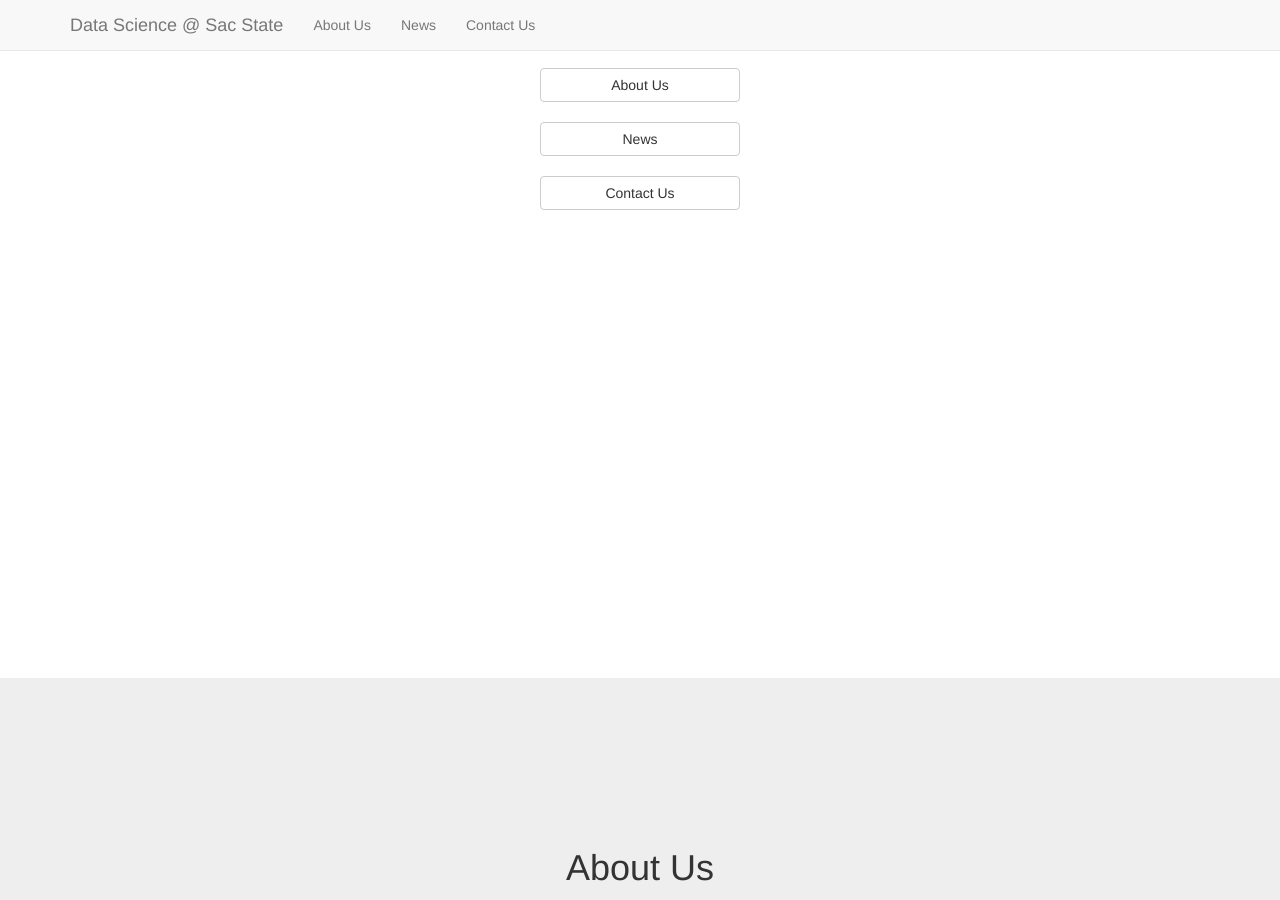
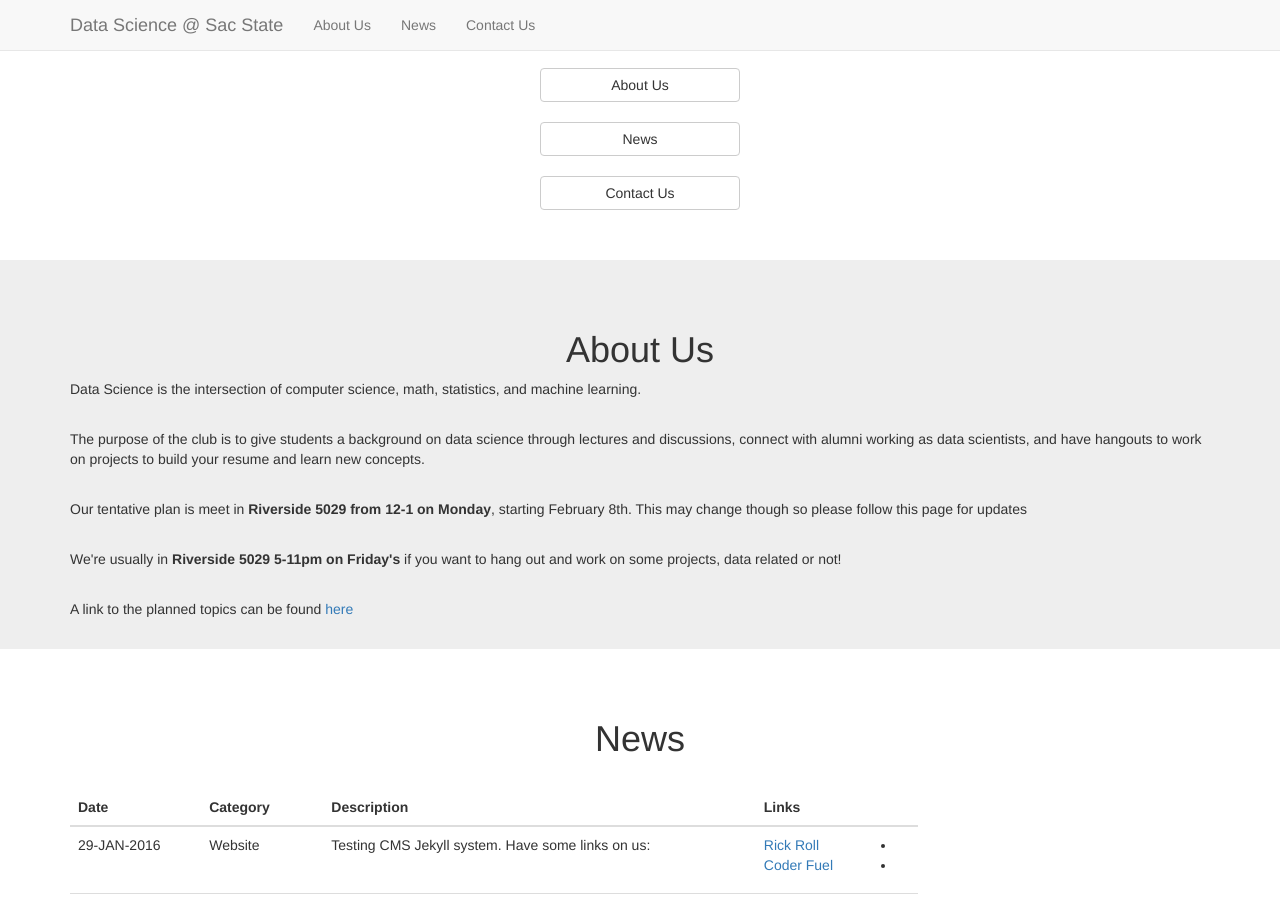
Before and after one commit to DataScience-SacState/DataScience-SacState.github.io, a Jekyll site: the page built from index.html, in a window 1280 px wide and 900 px high, scrolled down 222 px. Built offline with Jekyll 4.4.1, drawn with Linux system fonts in a browser that asks for light colours.

Commit message:
hard coded some responsiveness

```diff
--- a/css/dank.css
+++ b/css/dank.css
@@ -18,3 +18,41 @@
 {
   max-width: 500px;
 }
+
+.footer .row{
+	text-align: center;
+}
+
+.footer h1{
+	text-align: center;
+}
+
+.intro-section{
+	height: auto;
+	padding-bottom: 50px;
+}
+
+.about-section{
+	height: auto;
+	padding-top: 50px;
+}
+
+.services-section{
+	height: auto;
+	padding-top: 50px;
+}
+
+.btn-social{
+	min-width: 220px;
+}
+
+/* holy fuck we need to remake this site and not use bootstrap */
+@media (max-width: 414px){
+	.intro-section{
+		padding-top: 50px;
+		padding-bottom: 50px;
+	}
+	.about-section{
+		padding-top: 50px;
+	}
+}
```
